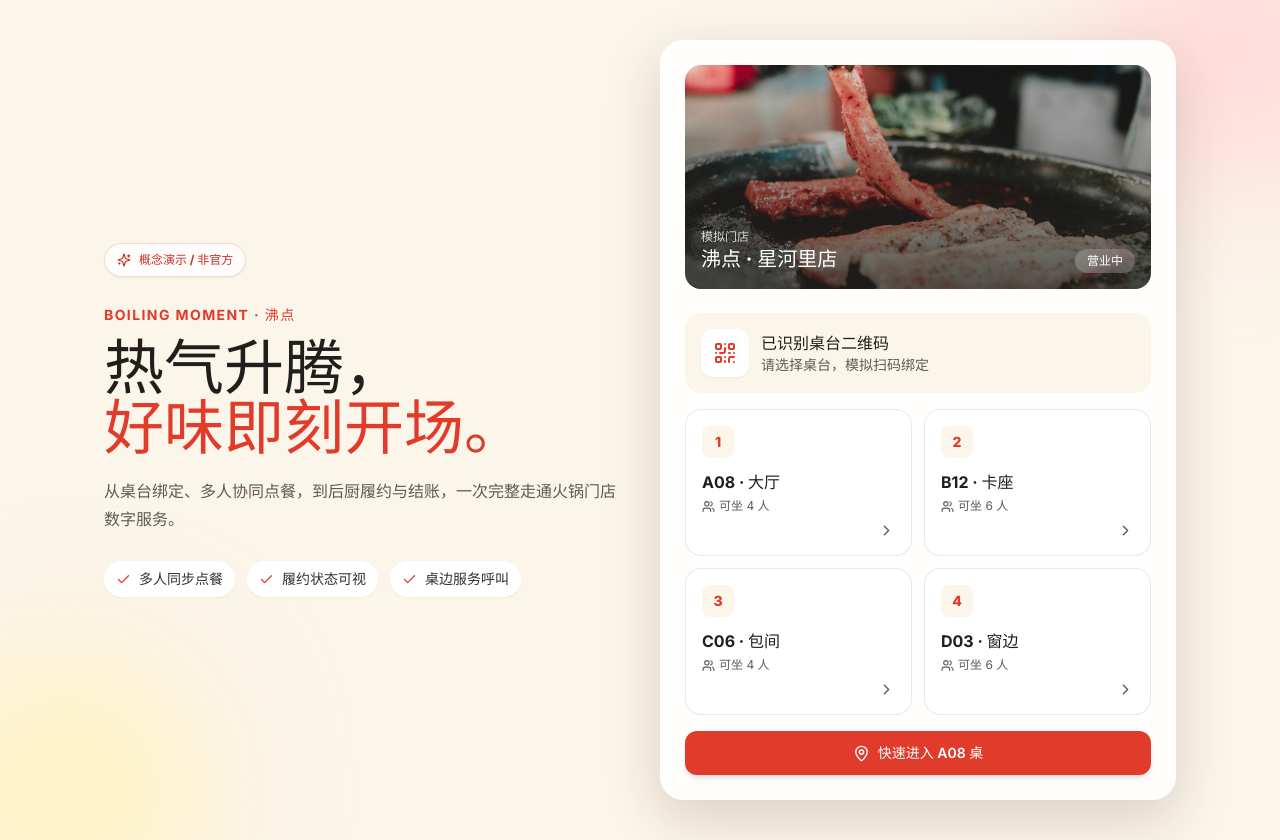
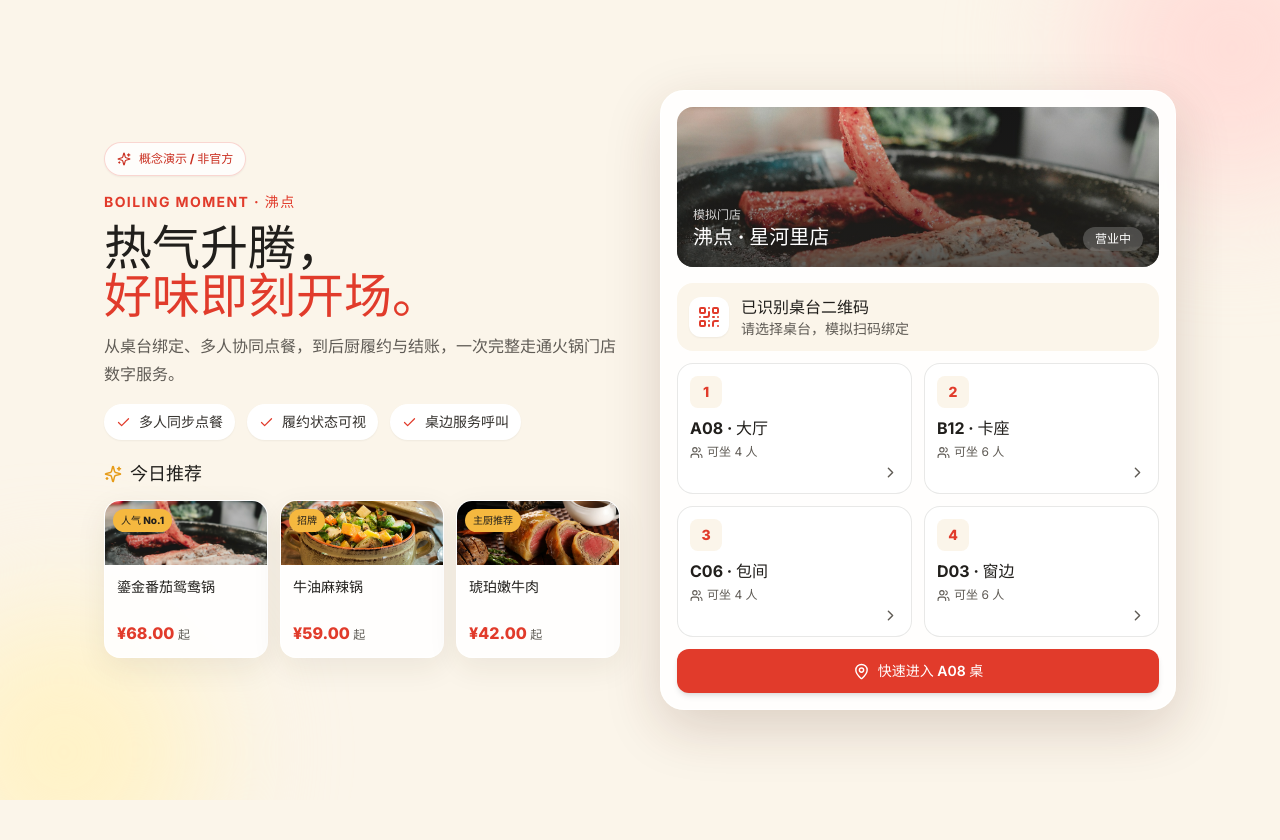
Before and after one commit to lydiadai/deliveryai-demo-9j2r19, a React (Vite) app: page /#/home in a window 1280 px wide. After the commit the page ends 800 px from the top, so only its background shows below. Built offline with nearby package versions, Linux system fonts and the light colour scheme.

Commit message:
feat: add featured dishes to homepage

```diff
--- a/src/components/HomeView.tsx
+++ b/src/components/HomeView.tsx
@@ -2,6 +2,8 @@ import { useTranslation } from 'react-i18next'
 import { Check, ChevronRight, MapPin, QrCode, Sparkles, Users } from 'lucide-react'
 import hotpot from '@/assets/hotpot.jpg'
 import { Button } from '@/components/ui/button'
+import { featuredProductIds, getProduct } from '@/data/menu'
+import { money } from '@/lib/utils'
 
 const tableOptions = [
   { code: 'A08', areaKey: 'bind.area.hall', seats: 4 },
@@ -9,6 +11,11 @@ const tableOptions = [
   { code: 'C06', areaKey: 'bind.area.room', seats: 4 },
   { code: 'D03', areaKey: 'bind.area.window', seats: 6 },
 ]
+
+const featuredProducts = featuredProductIds.flatMap((id) => {
+  const product = getProduct(id)
+  return product ? [product] : []
+})
 
 interface HomeViewProps { onBind: (table: string) => void }
 
@@ -18,25 +25,54 @@ export function HomeView({ onBind }: HomeViewProps) {
     <main className="relative min-h-screen overflow-hidden bg-rice-100 paper-noise">
       <div className="absolute -right-24 -top-24 h-72 w-72 rounded-full bg-chili-100 blur-3xl" />
       <div className="absolute -bottom-24 -left-20 h-72 w-72 rounded-full bg-amber-100 blur-3xl" />
-      <div className="relative mx-auto grid min-h-screen max-w-6xl items-center gap-10 px-5 py-10 lg:grid-cols-2 lg:px-10">
-        <section className="animate-rise">
-          <div className="mb-7 inline-flex items-center gap-2 rounded-full border border-chili-500/20 bg-white/80 px-3 py-2 text-xs font-bold text-chili-600 shadow-sm">
+      <div className="relative mx-auto grid min-h-screen max-w-6xl items-center gap-8 px-5 py-6 sm:py-10 lg:grid-cols-2 lg:gap-10 lg:px-10 lg:py-6">
+        <section className="min-w-0 animate-rise">
+          <div className="mb-4 inline-flex items-center gap-2 rounded-full border border-chili-500/20 bg-white/80 px-3 py-2 text-xs font-bold text-chili-600 shadow-sm sm:mb-7 lg:mb-4">
             <Sparkles size={14} /> {t('common.concept_badge')}
           </div>
           <p className="mb-3 text-sm font-bold tracking-widest text-chili-500">{t('common.concept_en')}</p>
-          <h1 className="max-w-xl text-4xl font-extrabold leading-tight text-charcoal-900 sm:text-5xl lg:text-6xl">
+          <h1 className="max-w-xl text-4xl font-extrabold leading-tight text-charcoal-900 sm:text-5xl">
             {t('bind.title_l1')}<br /><span className="text-chili-500">{t('bind.title_l2')}</span>
           </h1>
-          <p className="mt-5 max-w-lg text-base leading-7 text-charcoal-500">{t('bind.desc')}</p>
-          <div className="mt-7 flex flex-wrap gap-3 text-sm text-charcoal-700">
+          <p className="mt-3 max-w-lg text-base leading-7 text-charcoal-500 sm:mt-5 lg:mt-3">{t('bind.desc')}</p>
+          <div className="mt-4 flex flex-wrap gap-2 text-sm text-charcoal-700 sm:mt-7 sm:gap-3 lg:mt-4">
             {[t('bind.feature1'), t('bind.feature2'), t('bind.feature3')].map((item) => (
               <span key={item} className="flex items-center gap-2 rounded-full bg-white px-3 py-2 shadow-sm"><Check size={15} className="text-chili-500" />{item}</span>
             ))}
           </div>
+
+          {featuredProducts.length > 0 && (
+            <section className="mt-6 min-w-0 sm:mt-8 lg:mt-5" aria-labelledby="featured-dishes-title">
+              <h2 id="featured-dishes-title" className="mb-3 flex items-center gap-2 text-lg font-extrabold text-charcoal-900">
+                <Sparkles size={18} className="text-amber-500" />
+                {t('home.featured_title')}
+              </h2>
+              <div className="scrollbar-none -mx-5 flex gap-3 overflow-x-auto px-5 pb-2 lg:mx-0 lg:grid lg:grid-cols-3 lg:overflow-visible lg:px-0 lg:pb-0">
+                {featuredProducts.map((product) => (
+                  <article key={product.id} className="w-56 shrink-0 overflow-hidden rounded-2xl border border-white/80 bg-white/90 shadow-card lg:w-auto lg:min-w-0">
+                    <div className="relative h-24 overflow-hidden lg:h-16">
+                      <img src={product.image} alt={t(product.name)} className="h-full w-full object-cover" />
+                      {product.badge && (
+                        <span className="absolute left-2 top-2 rounded-full bg-amber-400 px-2 py-1 text-[10px] font-extrabold text-charcoal-900">
+                          {t(product.badge)}
+                        </span>
+                      )}
+                    </div>
+                    <div className="p-3">
+                      <h3 className="line-clamp-2 min-h-10 text-sm font-extrabold leading-5 text-charcoal-900">{t(product.name)}</h3>
+                      <p className="mt-1 text-base font-extrabold text-chili-500">
+                        {money(product.price)} <small className="text-xs font-medium text-charcoal-500">{t('menu.from')}</small>
+                      </p>
+                    </div>
+                  </article>
+                ))}
+              </div>
+            </section>
+          )}
         </section>
 
-        <section className="animate-rise rounded-3xl border border-white/80 bg-white/90 p-4 shadow-float backdrop-blur sm:p-6">
-          <div className="relative mb-6 h-48 overflow-hidden rounded-2xl sm:h-56">
+        <section className="animate-rise rounded-3xl border border-white/80 bg-white/90 p-4 shadow-float backdrop-blur sm:p-6 lg:p-4">
+          <div className="relative mb-6 h-48 overflow-hidden rounded-2xl sm:h-56 lg:mb-4 lg:h-40">
             <img src={hotpot} alt={t('bind.img_alt')} className="h-full w-full object-cover" />
             <div className="absolute inset-0 bg-gradient-to-t from-charcoal-900/70 to-transparent" />
             <div className="absolute bottom-4 left-4 right-4 flex items-end justify-between text-white">
@@ -44,21 +80,21 @@ export function HomeView({ onBind }: HomeViewProps) {
               <span className="rounded-full bg-white/20 px-3 py-1 text-xs backdrop-blur">{t('common.open')}</span>
             </div>
           </div>
-          <div className="mb-4 flex items-center gap-3 rounded-2xl bg-rice-100 p-4">
-            <span className="rounded-xl bg-white p-3 text-chili-500 shadow-sm"><QrCode /></span>
+          <div className="mb-4 flex items-center gap-3 rounded-2xl bg-rice-100 p-4 lg:mb-3 lg:p-3">
+            <span className="rounded-xl bg-white p-3 text-chili-500 shadow-sm lg:p-2"><QrCode /></span>
             <div className="min-w-0 flex-1"><p className="font-bold text-charcoal-900">{t('bind.qr_title')}</p><p className="text-sm text-charcoal-500">{t('bind.qr_desc')}</p></div>
           </div>
           <div className="grid grid-cols-2 gap-3">
             {tableOptions.map(({ code, areaKey, seats }, index) => (
-              <button key={code} onClick={() => onBind(code)} className="group rounded-2xl border border-charcoal-900/10 bg-white p-4 text-left transition hover:-translate-y-1 hover:border-chili-500 hover:shadow-card">
-                <span className="mb-3 flex h-8 w-8 items-center justify-center rounded-lg bg-rice-100 text-sm font-extrabold text-chili-500">{index + 1}</span>
+              <button key={code} onClick={() => onBind(code)} className="group rounded-2xl border border-charcoal-900/10 bg-white p-4 text-left transition hover:-translate-y-1 hover:border-chili-500 hover:shadow-card lg:p-3">
+                <span className="mb-3 flex h-8 w-8 items-center justify-center rounded-lg bg-rice-100 text-sm font-extrabold text-chili-500 lg:mb-2">{index + 1}</span>
                 <p className="font-bold text-charcoal-900">{code} · {t(areaKey)}</p>
                 <p className="mt-1 flex items-center gap-1 text-xs text-charcoal-500"><Users size={13} /> {t('bind.seats', { count: seats })}</p>
-                <ChevronRight size={17} className="ml-auto mt-2 text-charcoal-500 transition group-hover:translate-x-1 group-hover:text-chili-500" />
+                <ChevronRight size={17} className="ml-auto mt-2 text-charcoal-500 transition group-hover:translate-x-1 group-hover:text-chili-500 lg:mt-1" />
               </button>
             ))}
           </div>
-          <Button onClick={() => onBind('A08')} className="mt-4 w-full"><MapPin size={17} />{t('bind.quick_enter')}</Button>
+          <Button onClick={() => onBind('A08')} className="mt-4 w-full lg:mt-3"><MapPin size={17} />{t('bind.quick_enter')}</Button>
         </section>
       </div>
     </main>
--- a/src/data/menu.ts
+++ b/src/data/menu.ts
@@ -5,6 +5,8 @@ import broth from '@/assets/broth.jpg'
 import type { Product } from '@/types'
 
 export const categories = ['menu.cat.recommend', 'menu.cat.broth', 'menu.cat.meat', 'menu.cat.seafood', 'menu.cat.veggie', 'menu.cat.staple']
+
+export const featuredProductIds = ['p1', 'p2', 'p3'] as const
 
 export const tableAreas: Record<string, string> = {
   'A08': 'bind.area.hall',
--- a/src/i18n.ts
+++ b/src/i18n.ts
@@ -62,6 +62,9 @@ const resources = {
           room: '包间',
           window: '窗边',
         },
+      },
+      home: {
+        featured_title: '今日推荐',
       },
       welcome: {
         badge: '欢迎光临',
@@ -301,6 +304,9 @@ const resources = {
           window: 'Window Seat',
         },
       },
+      home: {
+        featured_title: "Today's Picks",
+      },
       welcome: {
         badge: 'Welcome',
         title: 'Welcome to Boiling Point!',
```
